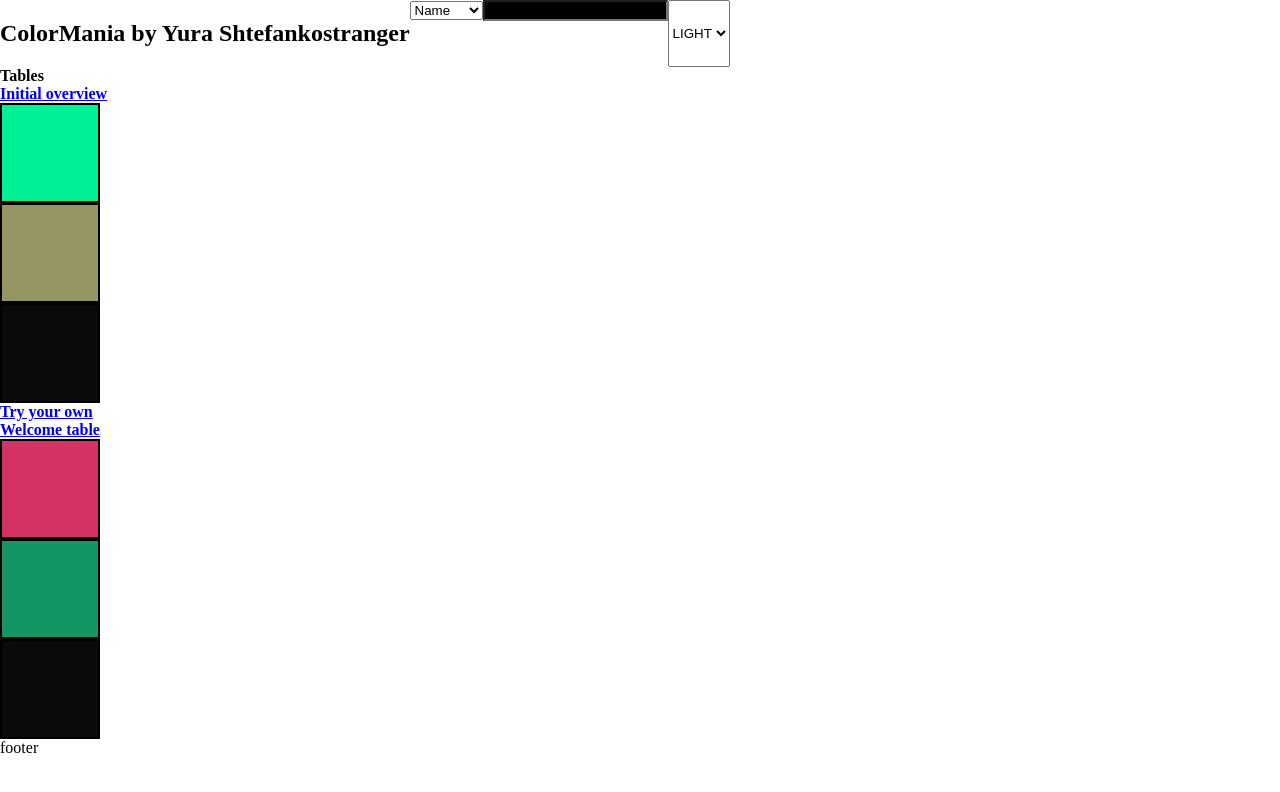
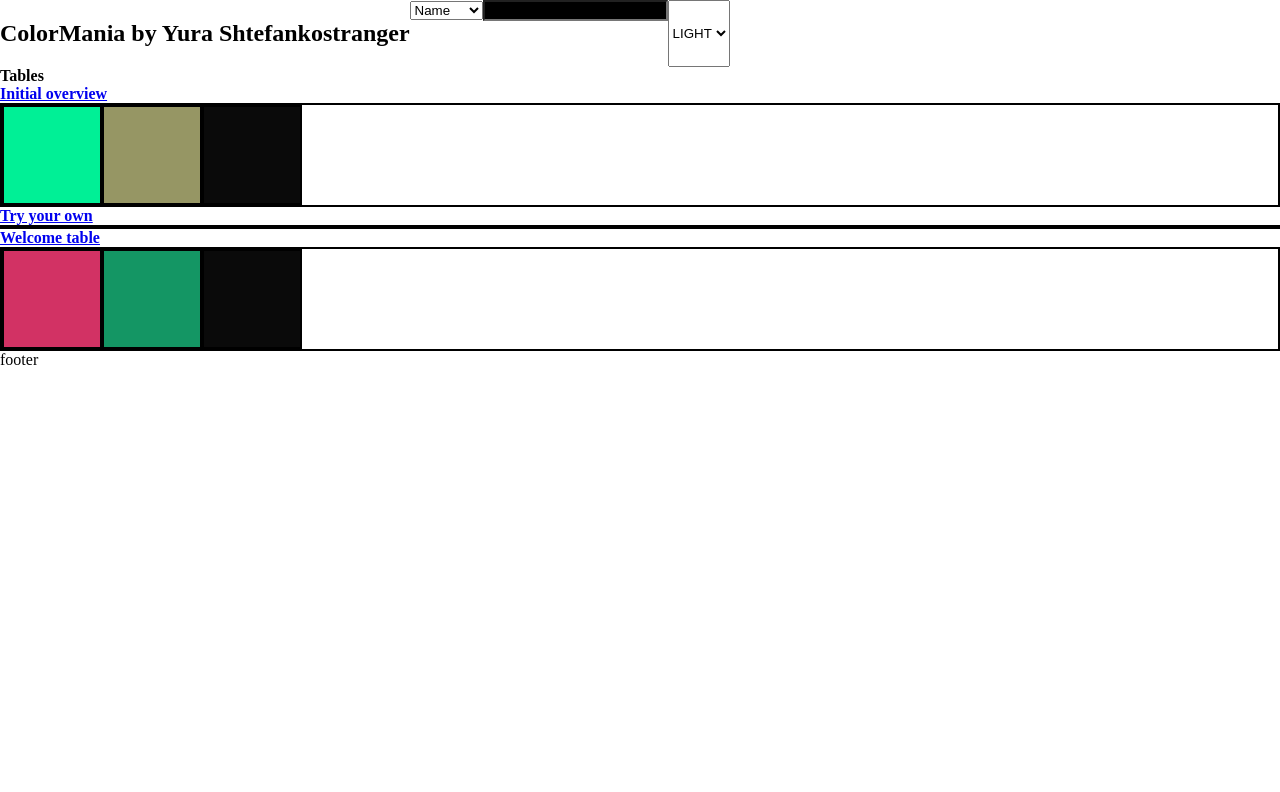
Before and after one commit to Viper-JSX/Colormania-React, a React (Create React App) app: page /tables in a window 1280 px wide. Shown: the top 792 px of the page. Built offline with nearby package versions, Linux system fonts and the light colour scheme.

Commit message:
added a bit of styling

```diff
--- a/src/css/App.css
+++ b/src/css/App.css
@@ -1,3 +1,7 @@
+:root{
+    --standardDarkBorder: 2px solid black;
+}
+
 *{
     box-sizing: border-box;
     transition: 0.3s;
@@ -20,6 +24,18 @@ input.black{
     background-color: red;
 }
 
+
+/*---TableOpener---*/
+.tableOpener{
+
+}
+
+.tableOpenerColors{
+    display: flex;
+    flex-wrap: wrap;
+    border: var(--standardDarkBorder);
+}
+
 /*---Message---*/
 .messageWindow{
     position: fixed;
```
